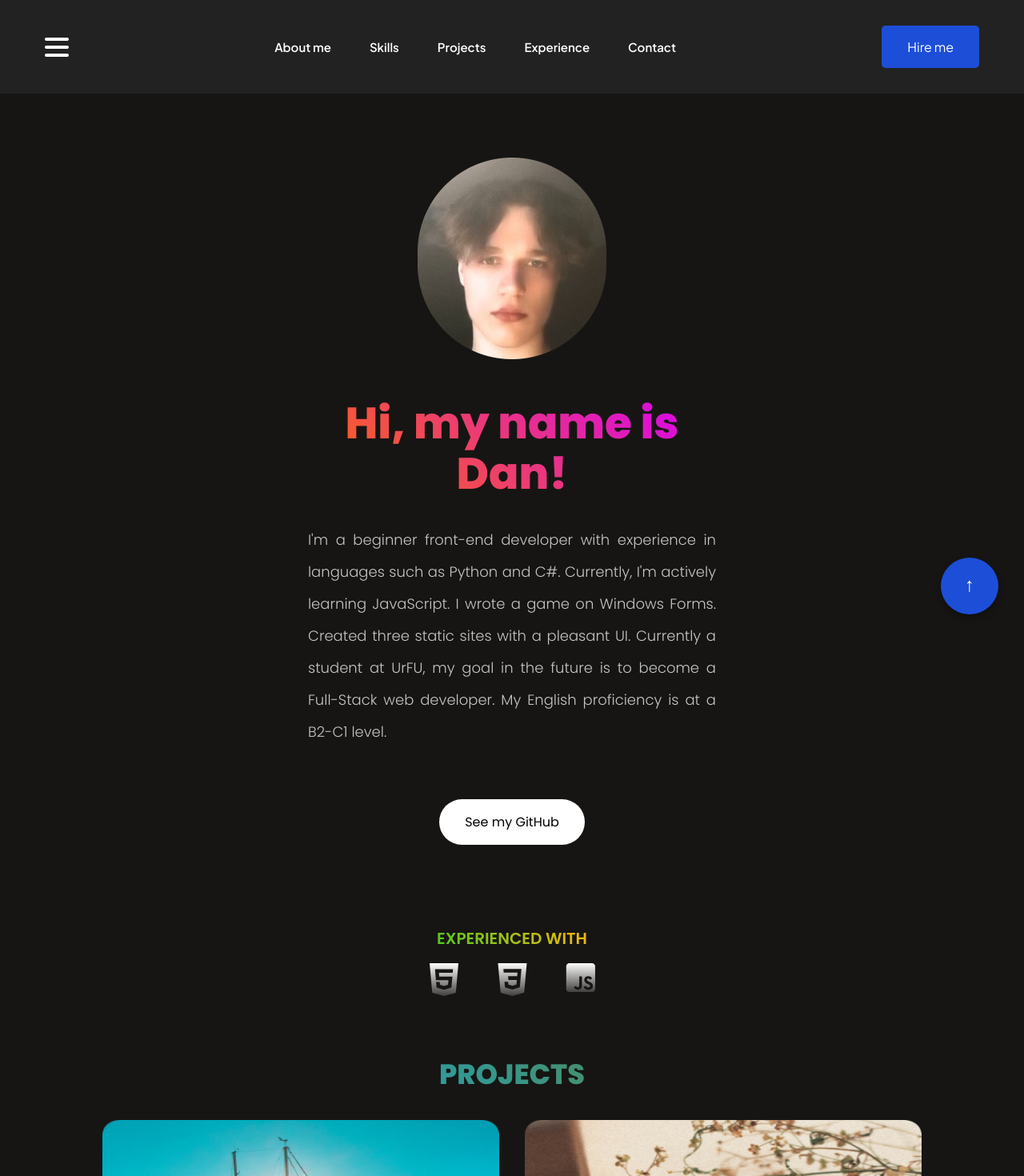
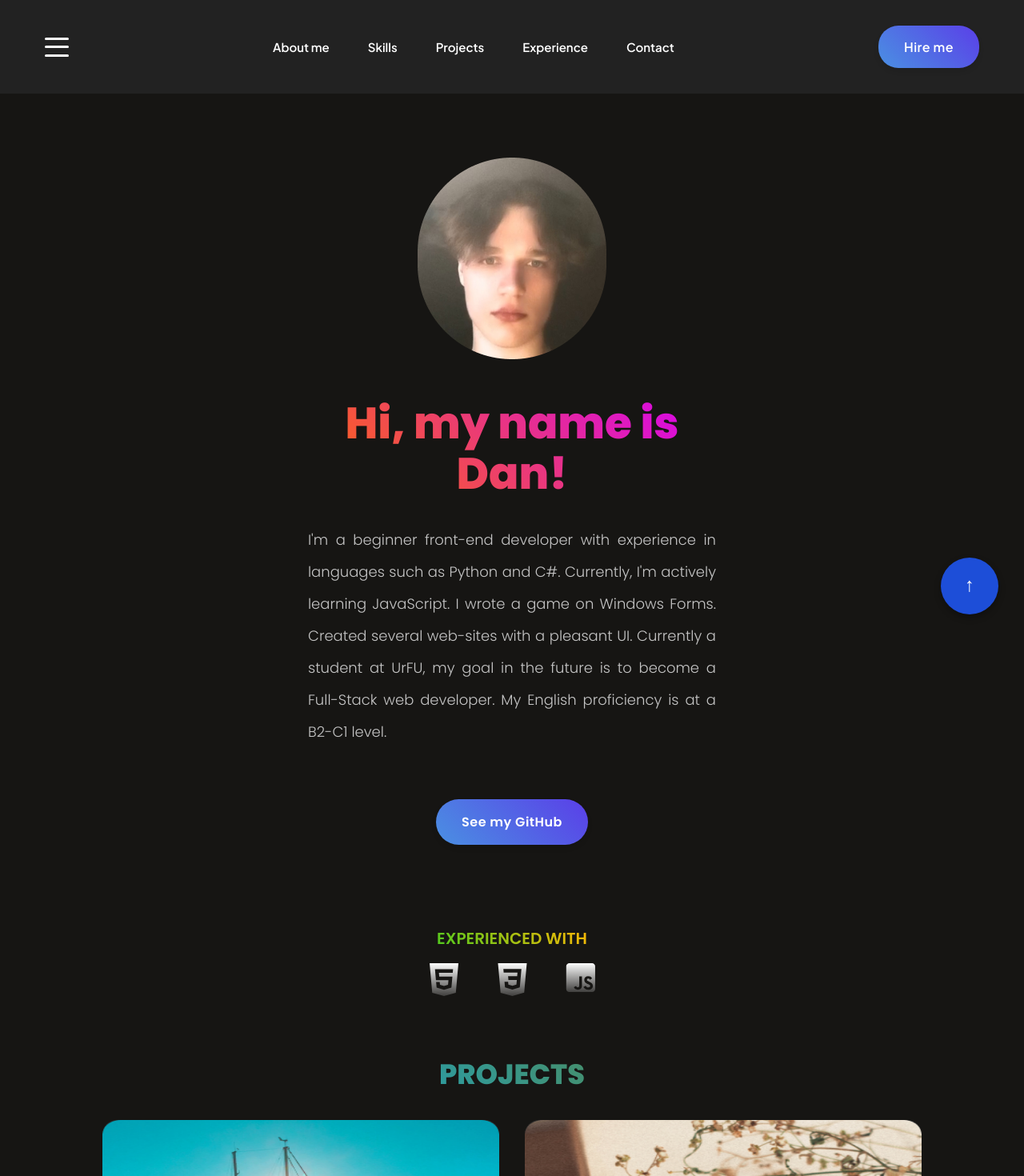
Before and after one commit to acuraels/React-Portfolio, a React (Vite) app: page / in a window 1280 px wide. Shown: the top 1470 px of the page at 80% size. Built offline with nearby package versions, Linux system fonts and the light colour scheme.

Commit message:
ui-commit

```diff
--- a/src/components/MainPageComponents/Header.jsx
+++ b/src/components/MainPageComponents/Header.jsx
@@ -14,7 +14,6 @@ const Header = () => {
         setIsMenuOpen(false);
     };
 
-    // Закрытие меню при клике вне его области
     useEffect(() => {
         const handleClickOutside = (event) => {
             if (menuRef.current && !menuRef.current.contains(event.target)) {
@@ -38,7 +37,7 @@ const Header = () => {
                             <div className="burger-line"></div>
                             <div className="burger-line"></div>
                         </div>
-                        <div className="dropdown-menu" ref={menuRef} style={{ display: isMenuOpen ? 'block' : 'none' }}>
+                        <div className={`dropdown-menu ${isMenuOpen ? 'active' : ''}`} ref={menuRef}>
                             <Link to="/" onClick={closeMenu}>English</Link>
                             <Link to="/ru" onClick={closeMenu}>Русский</Link>
                         </div>
--- a/src/components/MainPageComponents/Main.jsx
+++ b/src/components/MainPageComponents/Main.jsx
@@ -26,7 +26,7 @@ const Main = () => {
                 <p className="hero-text">
                     I'm a beginner front-end developer with experience in languages such as Python and C#.
                     Currently, I'm actively learning JavaScript. I wrote a game on Windows Forms.
-                    Created three static sites with a pleasant UI. Currently a student at UrFU, my goal in the
+                    Created several web-sites with a pleasant UI. Currently a student at UrFU, my goal in the
                     future is to become a Full-Stack web developer. My English proficiency is at a B2-C1 level.
                 </p>
 
--- a/src/styles/HirePageStyles/headerHire.css
+++ b/src/styles/HirePageStyles/headerHire.css
@@ -1,4 +1,4 @@
-header {
+.header {
     width: 100%;
     margin: 0 auto;
 }
@@ -11,52 +11,65 @@ header {
     padding: 0 1rem;
 }
 
-nav {
+.header-hire-nav {
     max-width: 75rem;
     margin: auto;
     padding: 2rem 1rem;
     display: flex;
     justify-content: space-between;
+    align-items: center;
     gap: 2rem;
 }
 
-
-.header-hire-nav {
-    align-items: center;
-}
-
 .text-hire-nav {
-    font-weight: 1000;
+    font-weight: 800;
     font-size: 2rem;
     line-height: 2.5rem;
     background: linear-gradient(45deg, #ff6f00, #d500f9);
-    text-align: justify;
     -webkit-background-clip: text;
     background-clip: text;
     color: transparent !important;
+    text-align: left;
 }
 
 .btn-hire-nav {
     padding: 1rem 2rem;
     font-size: 1rem;
     color: #fff;
-    background-color: #1d4ed8;
-    border-radius: 5px;
+    background: linear-gradient(45deg, #4a90e2, #5a3fe8);
+    border-radius: 25px;
     cursor: pointer;
     transition: all 0.3s ease;
+    text-decoration: none;
+    font-weight: 600;
+    letter-spacing: 0.5px;
+    box-shadow: 0 4px 6px rgba(0, 0, 0, 0.1);
 }
 
 .btn-hire-nav:hover {
-    background-color: #5a77c8;
+    background: linear-gradient(45deg, #5a3fe8, #4a90e2);
+    transform: translateY(-2px);
+    box-shadow: 0 6px 8px rgba(0, 0, 0, 0.15);
 }
 
 .btn-hire-nav:active {
-    background-color: #092675;
+    transform: translateY(0);
+    box-shadow: 0 2px 4px rgba(0, 0, 0, 0.1);
 }
 
+@media (max-width: 768px) {
+    .header-hire-nav {
+        flex-direction: column;
+        align-items: center;
+        text-align: center;
+    }
 
-
-
+    .text-hire-nav {
+        font-size: 1.5rem;
+        line-height: 2rem;
+        text-align: center;
+    }
+}
 
 @media (max-width: 480px) {
     .text-hire-nav {
@@ -66,5 +79,6 @@ nav {
 
     .btn-hire-nav {
         padding: 0.75rem 1.5rem;
+        font-size: 0.875rem;
     }
 }
--- a/src/styles/HirePageStyles/mainHire.css
+++ b/src/styles/HirePageStyles/mainHire.css
@@ -44,19 +44,27 @@
 .hire-btn-hero {
     padding: 1rem 2rem;
     font-size: 1rem;
-    color: #000000;
-    background-color: #fff;
+    color: #fff;
+    background: linear-gradient(45deg, #4a90e2, #5a3fe8);
     border-radius: 3.125rem;
     cursor: pointer;
     transition: all 0.3s ease;
+    text-decoration: none;
+    font-weight: 600;
+    letter-spacing: 0.5px;
+    box-shadow: 0 4px 6px rgba(0, 0, 0, 0.1);
+    display: inline-block;
 }
 
 .hire-btn-hero:hover {
-    background-color: #b73ba6;
+    background: linear-gradient(45deg, #5a3fe8, #4a90e2);
+    transform: translateY(-2px);
+    box-shadow: 0 6px 8px rgba(0, 0, 0, 0.15);
 }
 
 .hire-btn-hero:active {
-    background-color: #ffe100;
+    transform: translateY(0);
+    box-shadow: 0 2px 4px rgba(0, 0, 0, 0.1);
 }
 
 
--- a/src/styles/MainPageStyles/footer.css
+++ b/src/styles/MainPageStyles/footer.css
@@ -72,6 +72,28 @@ footer {
     margin-top: 1.09375rem;
 }
 
+.footer-email a,
+.footer-links a {
+    display: inline-block;
+    transition: transform 0.3s ease, box-shadow 0.3s ease;
+}
+
+.footer-email a:hover,
+.footer-links a:hover {
+    transform: translateY(-5px);
+    box-shadow: 0 5px 15px rgba(0, 0, 0, 0.1);
+}
+
+.email-icon,
+.icon {
+    transition: transform 0.3s ease;
+}
+
+.footer-email a:hover .email-icon,
+.footer-links a:hover .icon {
+    transform: scale(1.1);
+}
+
 
 
 
--- a/src/styles/MainPageStyles/header.css
+++ b/src/styles/MainPageStyles/header.css
@@ -1,4 +1,4 @@
-header {
+.header {
     width: 100%;
     margin: 0 auto;
 }
@@ -26,20 +26,25 @@ header {
 
 .burger-line {
     width: 100%;
-    height: 4px;
+    height: 3px;
     background-color: #fff;
     border-radius: 2px;
+    transition: all 0.3s ease;
+}
+
+.burger-menu:hover .burger-line {
+    background-color: #4a90e2;
 }
 
 .dropdown-menu {
     display: none;
     position: absolute;
     top: 5.5rem;
-    background-color: #1d4ed8;
+    background-color: #2a2a4a;
     border-radius: 8px;
     z-index: 100;
-
     padding: 0.5rem 1rem;
+    box-shadow: 0 4px 6px rgba(0, 0, 0, 0.1);
 }
 
 .dropdown-menu a {
@@ -48,8 +53,8 @@ header {
     border-radius: 8px;
     color: #fff;
     font-size: 1rem;
-
     padding: 0.5rem 1rem;
+    transition: all 0.3s ease;
 }
 
 .dropdown-menu.active {
@@ -57,15 +62,14 @@ header {
 }
 
 .dropdown-menu a:hover {
-    background-color: #5a77c8;
+    background-color: #4a90e2;
 }
 
 .dropdown-menu a:active {
-    background-color: #092675;
-    display: block;
+    background-color: #3a7bc8;
 }
 
-nav {
+.header-nav {
     max-width: 75rem;
     margin: auto;
     padding: 2rem 1rem;
@@ -73,10 +77,6 @@ nav {
     justify-content: space-between;
     align-items: center;
     gap: 2rem;
-}
-
-.nav-logo {
-    max-width: 100px;
 }
 
 .nav-links {
@@ -90,10 +90,33 @@ nav {
     position: relative;
     padding-bottom: 0.75rem;
     color: #fff;
-
     font-weight: 600;
     font-size: 0.9375rem;
     line-height: auto;
+    text-decoration: none;
+    transition: all 0.3s ease;
+}
+
+.link a::before {
+    content: "";
+    position: absolute;
+    top: -5px;
+    left: -10px;
+    right: -10px;
+    bottom: -5px;
+    background-color: rgba(74, 144, 226, 0.1);
+    border-radius: 5px;
+    z-index: -1;
+    opacity: 0;
+    transition: all 0.3s ease;
+}
+
+.link a:hover {
+    color: #4a90e2;
+}
+
+.link a:hover::before {
+    opacity: 1;
 }
 
 .link a::after {
@@ -103,46 +126,48 @@ nav {
     width: 0;
     bottom: 0;
     left: 0;
-    background-color: #1d4ed8;
+    background-color: #4a90e2;
     transition: all 0.4s ease;
 }
 
 .link a:hover::after {
-    width: 80%;
+    width: 100%;
 }
 
 .btn-nav {
     padding: 1rem 2rem;
     font-size: 1rem;
     color: #fff;
-    background-color: #1d4ed8;
-    border-radius: 5px;
+    background: linear-gradient(45deg, #4a90e2, #5a3fe8);
+    border-radius: 25px;
     cursor: pointer;
     transition: all 0.3s ease;
+    text-decoration: none;
+    font-weight: 600;
+    letter-spacing: 0.5px;
+    box-shadow: 0 4px 6px rgba(0, 0, 0, 0.1);
 }
 
 .btn-nav:hover {
-    background-color: #5a77c8;
+    background: linear-gradient(45deg, #5a3fe8, #4a90e2);
+    transform: translateY(-2px);
+    box-shadow: 0 6px 8px rgba(0, 0, 0, 0.15);
 }
 
 .btn-nav:active {
-    background-color: #092675;
+    transform: translateY(0);
+    box-shadow: 0 2px 4px rgba(0, 0, 0, 0.1);
 }
 
-
-
-
-
 @media (max-width: 1450px) {
-
-    nav {
+    .header-nav {
         width: 100%;
         box-sizing: border-box;
     }
 }
 
 @media (max-width: 1024px) {
-    nav {
+    .header-nav {
         flex-direction: column;
         align-items: center;
         gap: 1rem;
@@ -159,10 +184,6 @@ nav {
 }
 
 @media (max-width: 480px) {
-    .nav-logo {
-        max-width: 80px;
-    }
-
     .nav-links {
         gap: 0.5rem;
     }
--- a/src/styles/MainPageStyles/main.css
+++ b/src/styles/MainPageStyles/main.css
@@ -64,19 +64,27 @@
 .btn-hero {
     padding: 1rem 2rem;
     font-size: 1rem;
-    color: #000000;
-    background-color: #fff;
+    color: #fff;
+    background: linear-gradient(45deg, #4a90e2, #5a3fe8);
     border-radius: 3.125rem;
     cursor: pointer;
     transition: all 0.3s ease;
+    text-decoration: none;
+    font-weight: 600;
+    letter-spacing: 0.5px;
+    box-shadow: 0 4px 6px rgba(0, 0, 0, 0.1);
+    display: inline-block;
 }
 
 .btn-hero:hover {
-    background-color: #b73ba6;
+    background: linear-gradient(45deg, #5a3fe8, #4a90e2);
+    transform: translateY(-2px);
+    box-shadow: 0 6px 8px rgba(0, 0, 0, 0.15);
 }
 
 .btn-hero:active {
-    background-color: #ffe100;
+    transform: translateY(0);
+    box-shadow: 0 2px 4px rgba(0, 0, 0, 0.1);
 }
 
 .skills {
```
